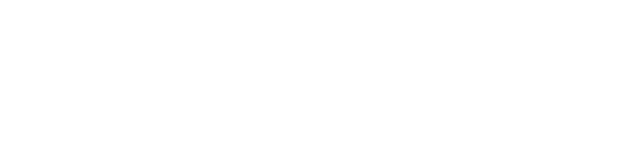
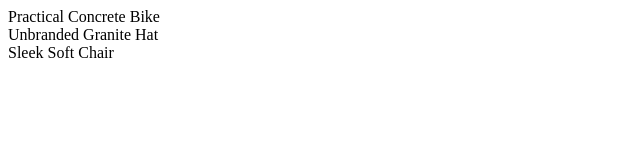
Before and after one commit to VikashPR/Micro-FE-Basics, a website built with webpack: page products/public/index.html in a window 1280 px wide. Shown: the whole page, without its empty margins (0-640 px from the left). Built offline with nearby package versions, Linux system fonts and the light colour scheme.

Commit message:
Refactor index.html and index.js files

```diff
--- a/products/public/index.html
+++ b/products/public/index.html
@@ -6,6 +6,8 @@
     <title>Products</title>
 </head>
 <body>
+    <div id="dev-products">
 
+    </div>
 </body>
 </html>
--- a/products/src/index.js
+++ b/products/src/index.js
@@ -7,4 +7,4 @@ for (let i = 0; i < 3; i++) {
     products += `<div>${name}</div>`
 }
 
-console.log(products);
+document.querySelector("#dev-products").innerHTML = products;
```
